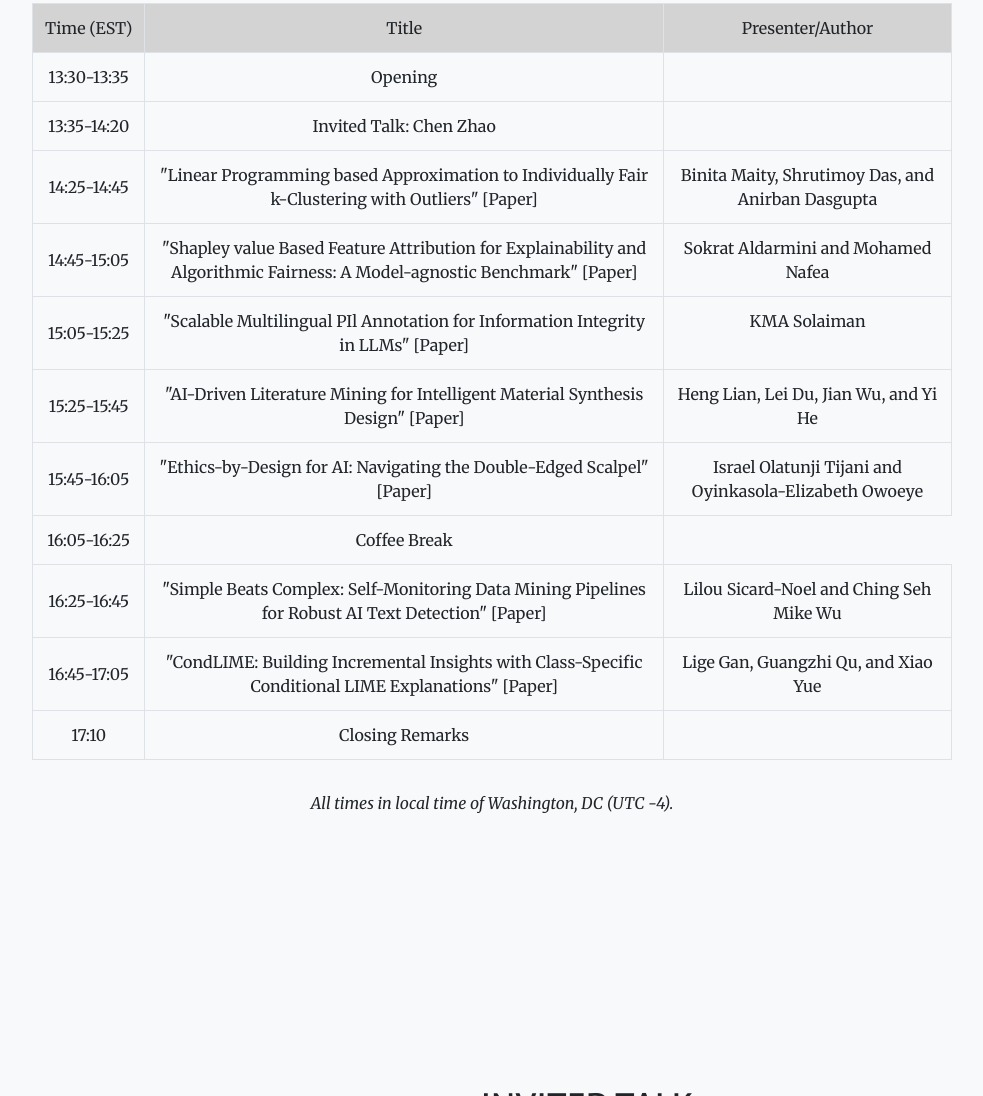
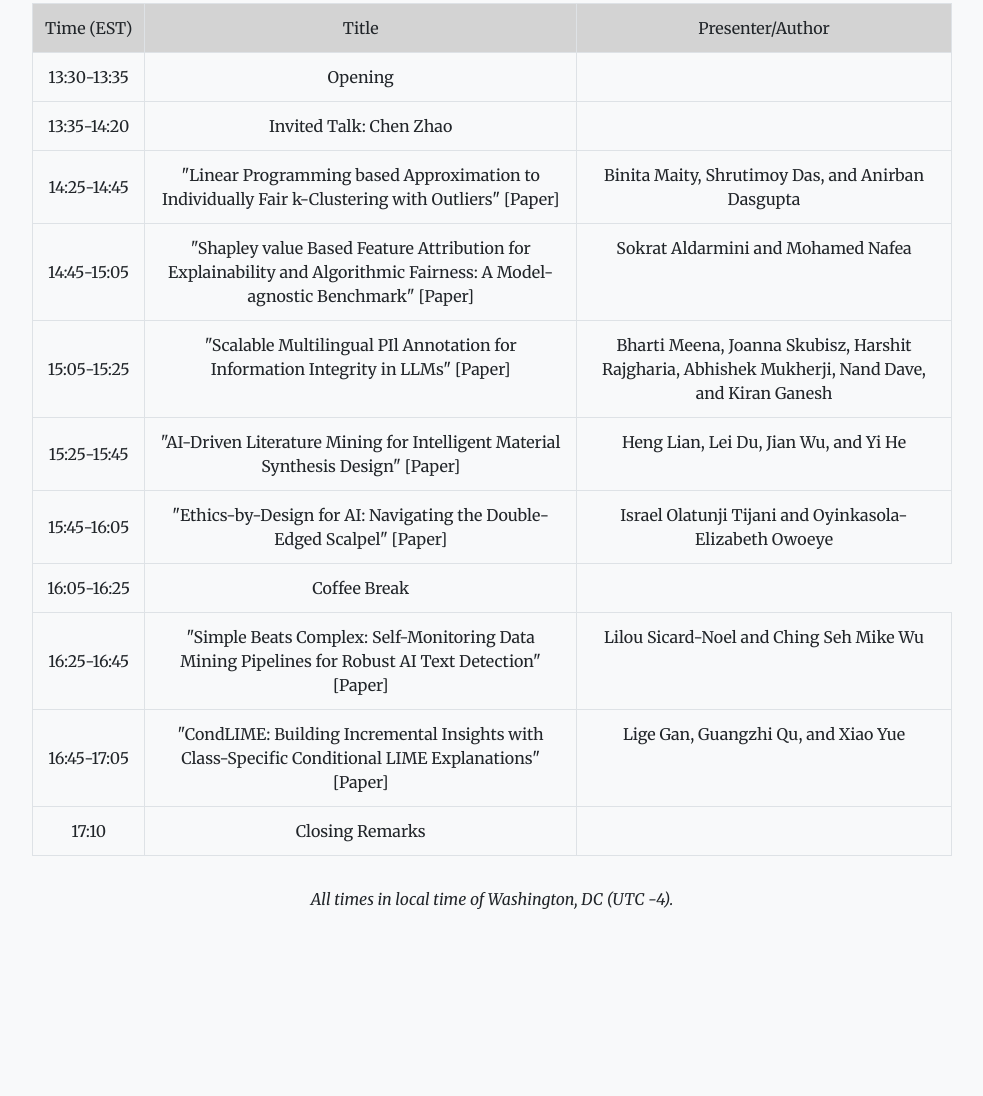
Before and after one commit to arrl-icdm/arrl2025, a website: page index.html in a window 1280 px wide. Shown: the part 4937-6033 px from the top of the page, without its empty margins (53-1036 px from the left). Drawn offline with nearby package versions, Linux system fonts and the light colour scheme.

Commit message:
Update index.html

```diff
--- a/index.html
+++ b/index.html
@@ -331,7 +331,7 @@
                                     <tr>
                                         <td style="vertical-align: middle; white-space: nowrap;">15:05-15:25</td>
                                         <td>"Scalable Multilingual PIl Annotation for Information Integrity in LLMs" [Paper]</td>
-                                        <td>KMA Solaiman</td>
+                                        <td>Bharti Meena, Joanna Skubisz, Harshit Rajgharia, Abhishek Mukherji, Nand Dave, and Kiran Ganesh</td>
                                     </tr>
                                     <tr>
                                         <td style="vertical-align: middle; white-space: nowrap;">15:25-15:45</td>
```
